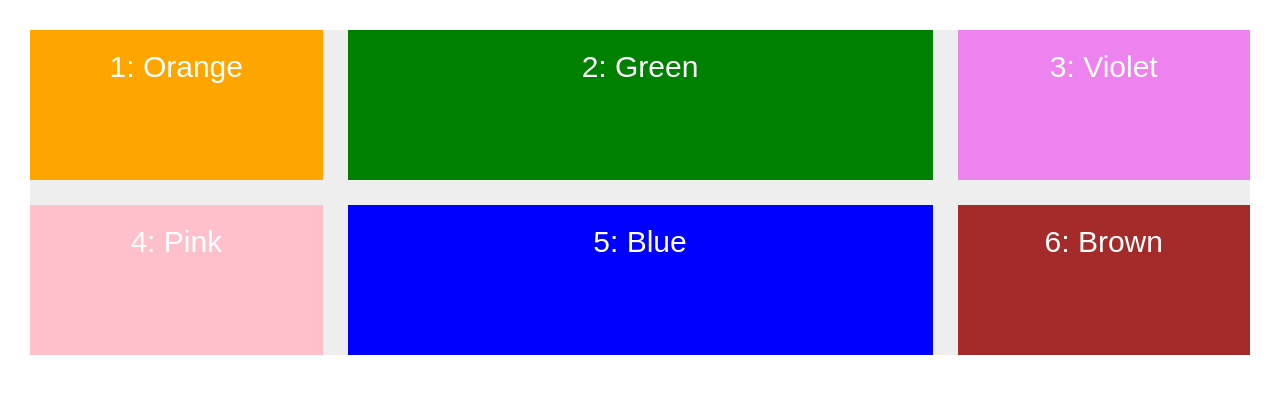
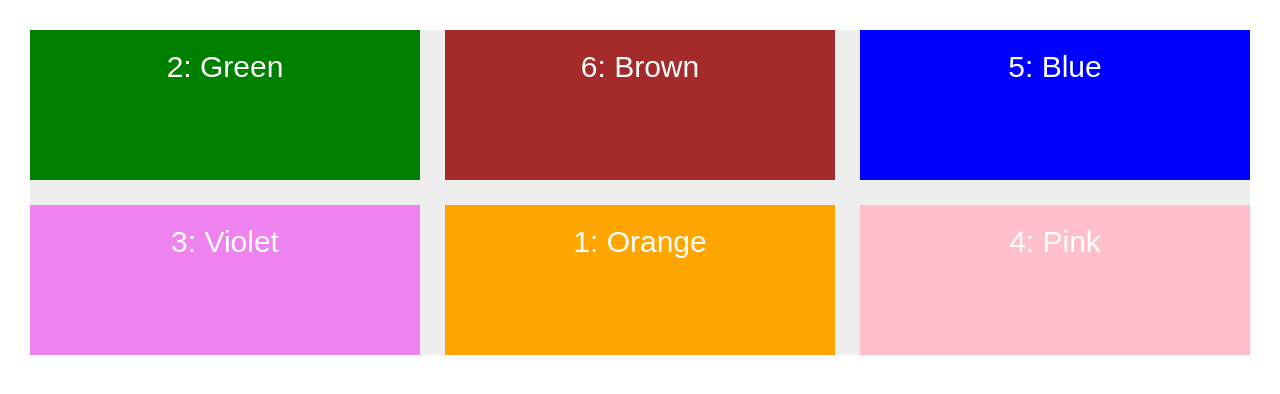
Before and after one commit to markopo/cssgrid, a plain HTML site: page index.html in a window 1280 px wide. Drawn offline with Linux system fonts and the light colour scheme.

Commit message:
grid position items

```diff
--- a/style.css
+++ b/style.css
@@ -5,7 +5,7 @@
 
     display: grid;
     grid-template-rows: repeat(2, 150px);
-    grid-template-columns: 1fr 2fr 1fr;
+    grid-template-columns: repeat(3, 1fr);
     /*grid-row-gap: 20px;*/
     /*grid-column-gap: 20px;*/
 
@@ -22,6 +22,12 @@
 
 .item--1 {
     background: orange;
+    /*grid-row-start: 2;*/
+    /*grid-row-end: 3;*/
+    /*grid-column-start: 2;*/
+    /*grid-column-end: 3;*/
+    grid-row: 2 / 3;
+    grid-column: 2 / 3;
 }
 
 .item--2 {
@@ -38,8 +44,12 @@
 
 .item--5 {
     background: blue;
+    grid-row: 1 / 2;
+    grid-column: 3 / 4;
 }
 
 .item--6 {
     background: brown;
+    grid-row: 1 / 2;
+    grid-column: 2 / 3;
 }
```
